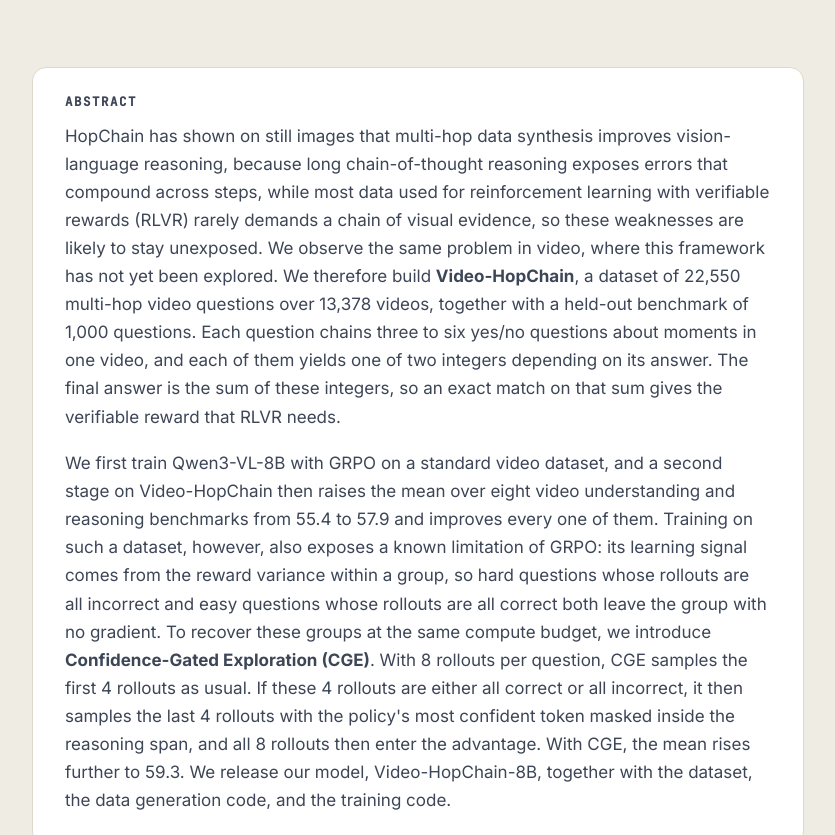
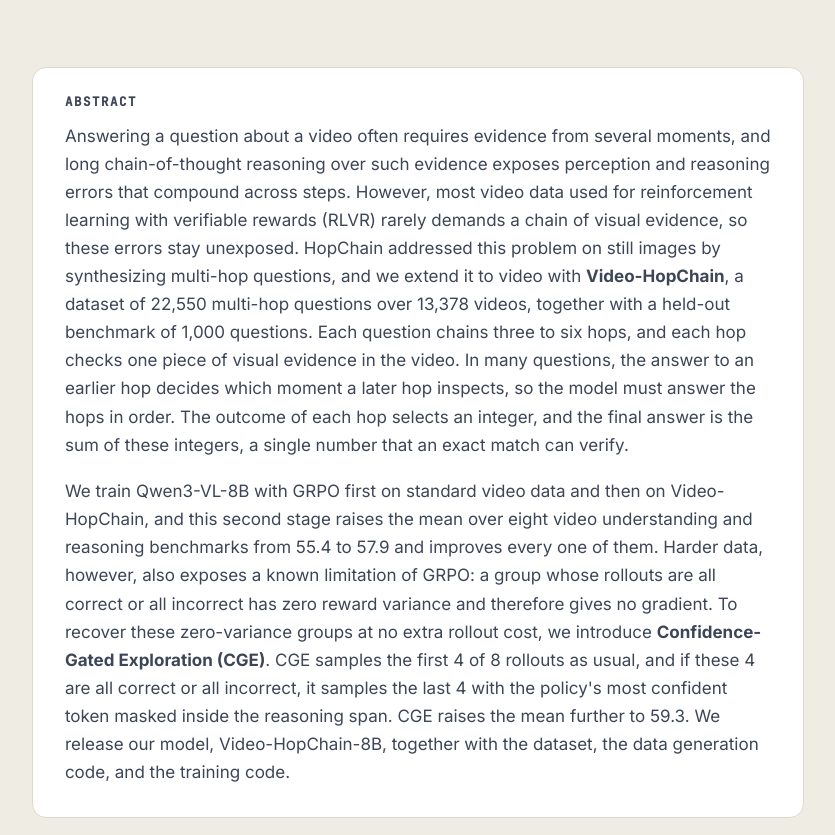
Before and after one commit to ngquangtrung57/video-hopchain-page, a plain HTML site: page index.html in a window 1280 px wide. Shown: the part 1880-2715 px from the top of the page, without its empty margins (222-1057 px from the left). Drawn offline with Linux system fonts and the light colour scheme.

Commit message:
New abstract; preprint PDF with the new abstract

```diff
--- a/index.html
+++ b/index.html
@@ -144,30 +144,28 @@
     <div class="prose abstract-box">
       <p class="kicker">Abstract</p>
       <p>
-        HopChain has shown on still images that multi-hop data synthesis improves vision-language
-        reasoning, because long chain-of-thought reasoning exposes errors that compound across steps,
-        while most data used for reinforcement learning with verifiable rewards (RLVR) rarely demands a
-        chain of visual evidence, so these weaknesses are likely to stay unexposed. We observe the same
-        problem in video, where this framework has not yet been explored. We therefore build
-        <strong>Video-HopChain</strong>, a dataset of 22,550 multi-hop video questions over 13,378 videos, together
-        with a held-out benchmark of 1,000 questions. Each question chains three to six yes/no questions
-        about moments in one video, and each of them yields one of two integers depending on its answer.
-        The final answer is the sum of these integers, so an exact match on that sum gives the verifiable
-        reward that RLVR needs.
+        Answering a question about a video often requires evidence from several moments, and long
+        chain-of-thought reasoning over such evidence exposes perception and reasoning errors that compound
+        across steps. However, most video data used for reinforcement learning with verifiable rewards
+        (RLVR) rarely demands a chain of visual evidence, so these errors stay unexposed. HopChain addressed
+        this problem on still images by synthesizing multi-hop questions, and we extend it to video with
+        <strong>Video-HopChain</strong>, a dataset of 22,550 multi-hop questions over 13,378 videos, together
+        with a held-out benchmark of 1,000 questions. Each question chains three to six hops, and each hop
+        checks one piece of visual evidence in the video. In many questions, the answer to an earlier hop
+        decides which moment a later hop inspects, so the model must answer the hops in order. The outcome
+        of each hop selects an integer, and the final answer is the sum of these integers, a single number
+        that an exact match can verify.
       </p>
       <p>
-        We first train Qwen3-VL-8B with GRPO on a standard video dataset, and a second stage on
-        Video-HopChain then raises the mean over eight video understanding and reasoning benchmarks from
-        55.4 to 57.9 and improves every one of them. Training on such a dataset, however, also exposes a
-        known limitation of GRPO: its learning signal comes from the reward variance within a group, so
-        hard questions whose rollouts are all incorrect and easy questions whose rollouts are all correct
-        both leave the group with no gradient. To recover these groups at the same compute budget, we
-        introduce <strong>Confidence-Gated Exploration (CGE)</strong>. With 8 rollouts per question, CGE samples the
-        first 4 rollouts as usual. If these 4 rollouts are either all correct or all incorrect, it then
-        samples the last 4 rollouts with the policy's most confident token masked inside the reasoning
-        span, and all 8 rollouts then enter the advantage. With CGE, the mean rises further to 59.3. We
-        release our model, Video-HopChain-8B, together with the dataset, the data generation code, and
-        the training code.
+        We train Qwen3-VL-8B with GRPO first on standard video data and then on Video-HopChain, and this
+        second stage raises the mean over eight video understanding and reasoning benchmarks from 55.4 to
+        57.9 and improves every one of them. Harder data, however, also exposes a known limitation of GRPO:
+        a group whose rollouts are all correct or all incorrect has zero reward variance and therefore gives
+        no gradient. To recover these zero-variance groups at no extra rollout cost, we introduce
+        <strong>Confidence-Gated Exploration (CGE)</strong>. CGE samples the first 4 of 8 rollouts as usual,
+        and if these 4 are all correct or all incorrect, it samples the last 4 with the policy's most
+        confident token masked inside the reasoning span. CGE raises the mean further to 59.3. We release our
+        model, Video-HopChain-8B, together with the dataset, the data generation code, and the training code.
       </p>
     </div>
   </div>
```
Also changed, not shown: 1 other file.
